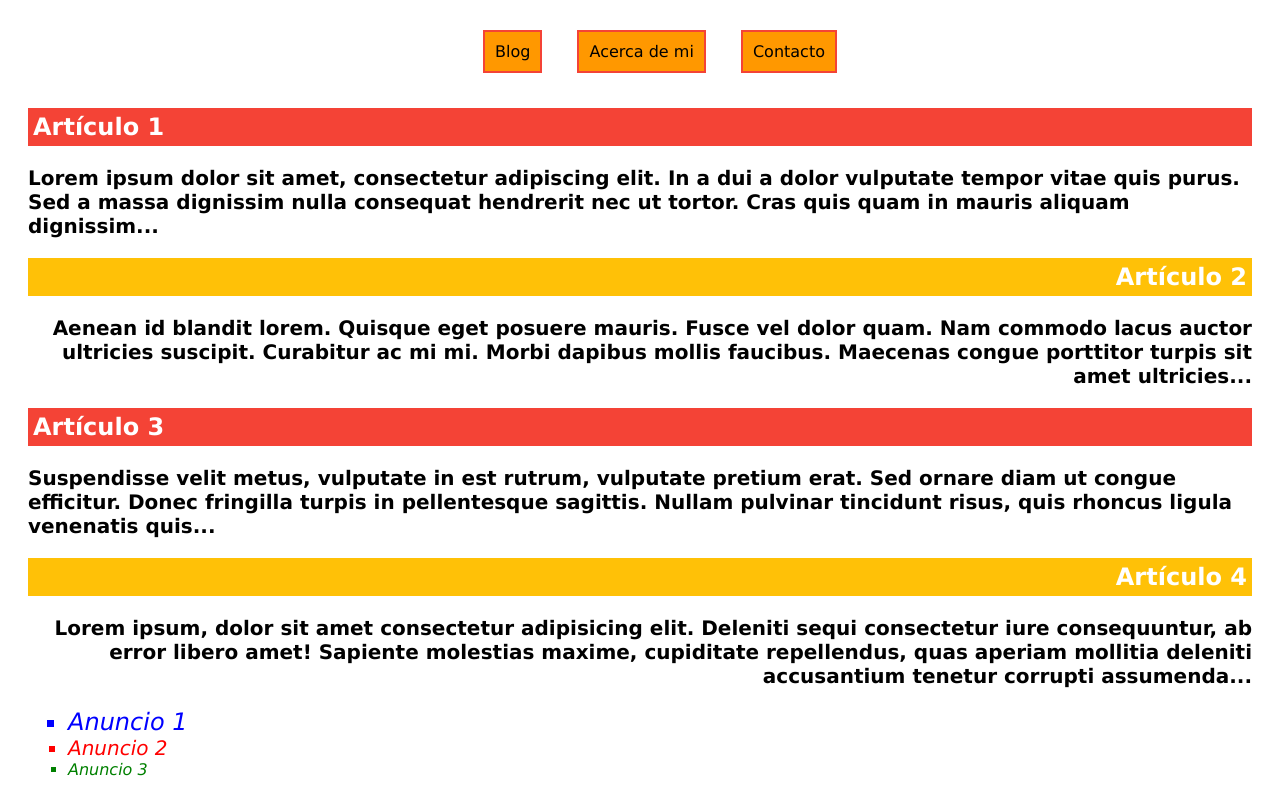
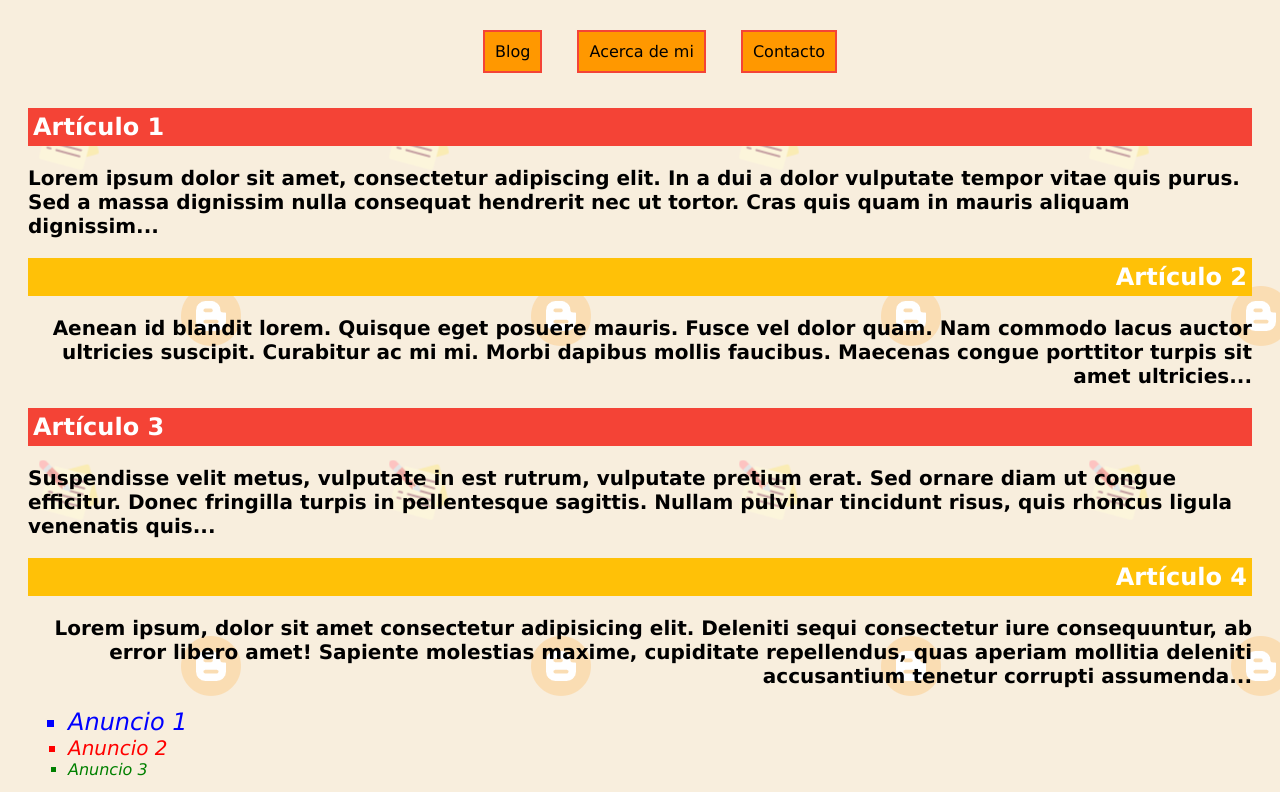
Before and after one commit to al043390/Selectores, a plain HTML site: page index.html in a window 1280 px wide. Shown: the part 112-904 px from the top of the page. Drawn offline with Linux system fonts and the light colour scheme.

Commit message:
Update estils.css

```diff
--- a/estils.css
+++ b/estils.css
@@ -1,6 +1,6 @@
 body{
     font-family: 'Lucida Sans', 'Lucida Sans Regular', 'Lucida Grande', 'Lucida Sans Unicode', Geneva, Verdana, sans-serif;
-    background-image: url(../imagenes/fondo.png);
+    background-image: url(fondo.png);
     padding: 20px;
 }
 .cabecera{
```
